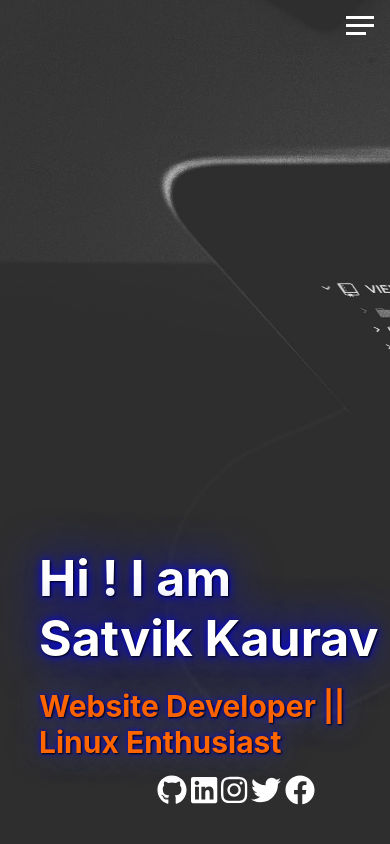
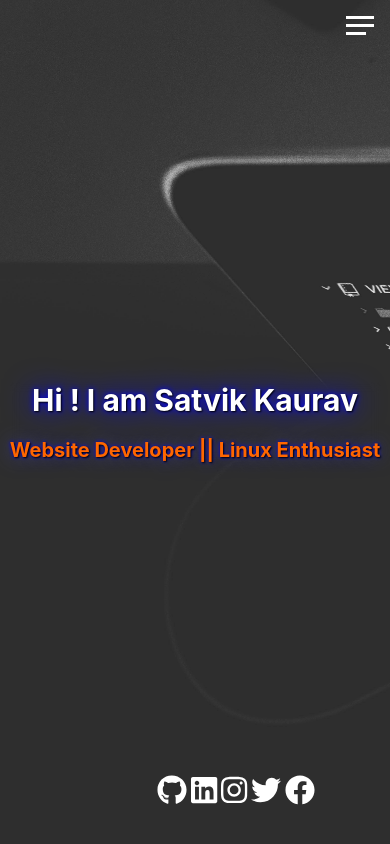
Before and after one commit to satvikkaurav/portfolio, a Next.js app: page / in a window 390 px wide. Built offline with nearby package versions, Linux system fonts and the light colour scheme.

Commit message:
Responsive hello

```diff
--- a/pages/index.js
+++ b/pages/index.js
@@ -2,6 +2,7 @@ import styles from '../styles/Home.module.scss';
 import Nav from "../components/Nav";
 import Footer from '../components/Footer'
 import Background from '../components/Background'
+import Buttons from '../components/Buttons';
 
 import Head from 'next/head'
 
@@ -12,16 +13,20 @@ export default function Home() {
         <title>Satvik Kaurav</title>
         <meta name="viewport" content="initial-scale=1.0, width=device-width" />
     </Head>
-    <div className={styles.main}>
     <Nav />
 
+    <div className={styles.main}>
+
+    <Background />
+
       <div className = {styles.main__intro}>
+
         <span className={styles.hello}>Hi ! I am Satvik Kaurav</span>
         <span className={styles.web}>Website Developer || Linux Enthusiast</span>
-      </div>
+        {/* <Buttons buttonSize="btn__medium" buttonStyle="btn__outline">Connect to me</Buttons> */}
+        </div>
+    </div>
 
-    </div>
-    <Background />
 
 
 
--- a/styles/Home.module.scss
+++ b/styles/Home.module.scss
@@ -1,15 +1,18 @@
 @import 'config';
 
 .main{
+    display: flex;
+    justify-content: center;
+    align-items: center;
+    height: 100vh;
+    width: 100vw;
     &__intro{
+        backdrop-filter: blur(5px);
         display : flex;
         flex-direction : column;
         justify-content: center;
         align-items: center;
         position: absolute;
-
-        left: 10vw;
-        bottom: 10vh;
         z-index: 1;
         font-weight: 700;
         grid-gap: 20px;
@@ -18,11 +21,27 @@
             color:rgb(255, 255, 255);
             font-size: 50px;
             text-shadow: 1px 1px 2px black, 0 0 1em blue, 0 0 0.2em blue;
+
+            @include media-vsm{
+                font-size: 30px;
+            }
+            @include media-sm{
+                font-size: 50px;
+            }
+
         }
         .web{
             color: $color-3;
-            font-size: 30px;
+
             text-shadow: 1px 1px 2px black, 0 0 1em rgb(62, 62, 158), 0 0 0.2em blue;
+
+            @include media-vsm{
+                font-size: 20px;
+            }
+            @include media-sm{
+                font-size: 30px;
+            }
+
         }
     }
 }
```
